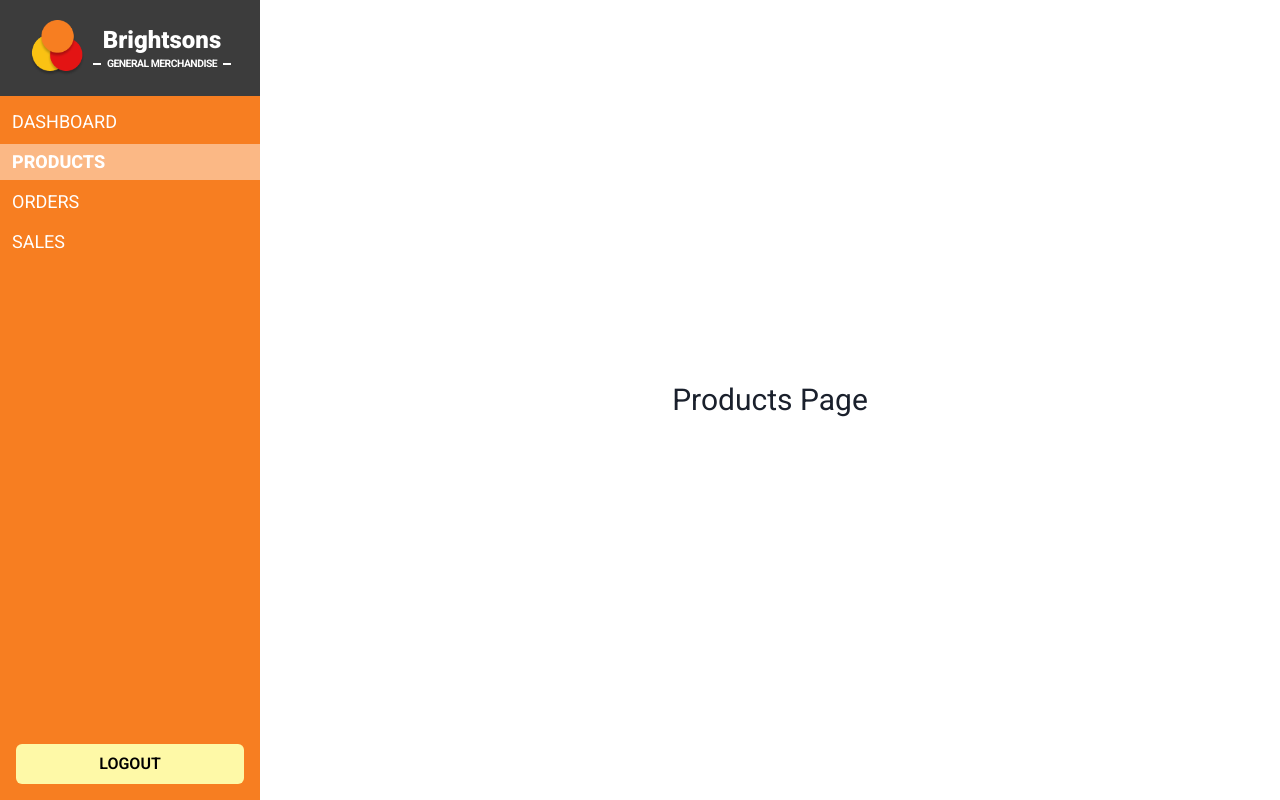
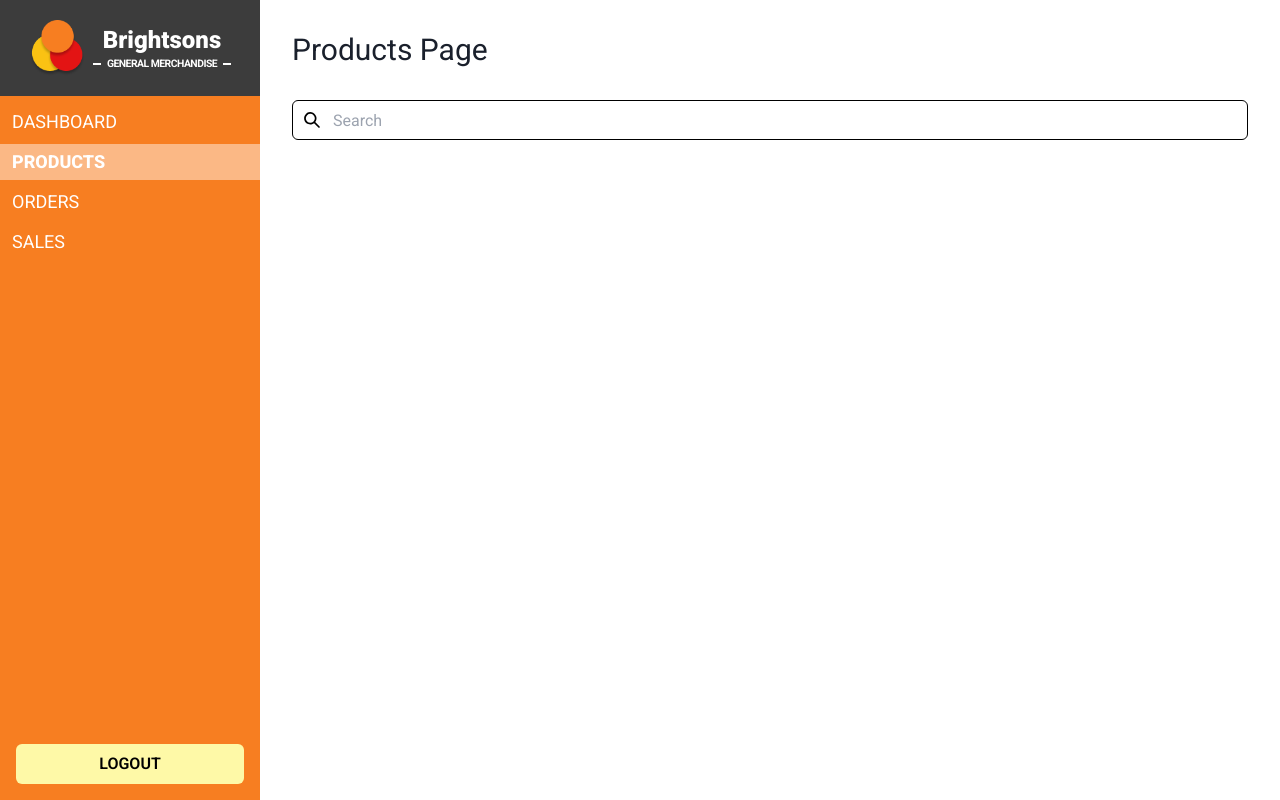
Before and after one commit to RedDotz20/inventory-management-system, a React (Vite) app in the folder client/: page /home/products in a window 1280 px wide. Built offline with nearby package versions, Linux system fonts and the light colour scheme; no server answers; sample sign-in values are in the browser's storage.

Commit message:
styles: SearchBox component

```diff
--- /dev/null
+++ b/client/src/components/searchBox/SearchBox.tsx
@@ -0,0 +1,22 @@
+import { Input, InputGroup, InputLeftElement } from "@chakra-ui/react";
+import { SearchIcon } from "@chakra-ui/icons";
+
+function SearchBox() {
+	return (
+		<InputGroup colorScheme="dark">
+			<InputLeftElement
+				pointerEvents="none"
+				children={<SearchIcon color="black" />}
+			/>
+			<Input
+				type="text"
+				placeholder="Search"
+				borderColor="black"
+				_hover={{ borderColor: "black" }}
+				focusBorderColor="tranparent"
+			/>
+		</InputGroup>
+	);
+}
+
+export default SearchBox;
--- a/client/src/pages/Products.tsx
+++ b/client/src/pages/Products.tsx
@@ -1,7 +1,14 @@
+import SearchBox from "../components/searchBox/SearchBox";
+
 export default function Products() {
 	return (
-		<div className="w-full flex justify-center items-center align-center">
-			<h1 className="text-3xl">Products Page</h1>
+		<div className="w-full flex p-8">
+			<div className="flex flex-col w-full">
+				<h1 className="text-3xl mb-8">Products Page</h1>
+				<div className="">
+					<SearchBox />
+				</div>
+			</div>
 		</div>
 	);
 }
```
